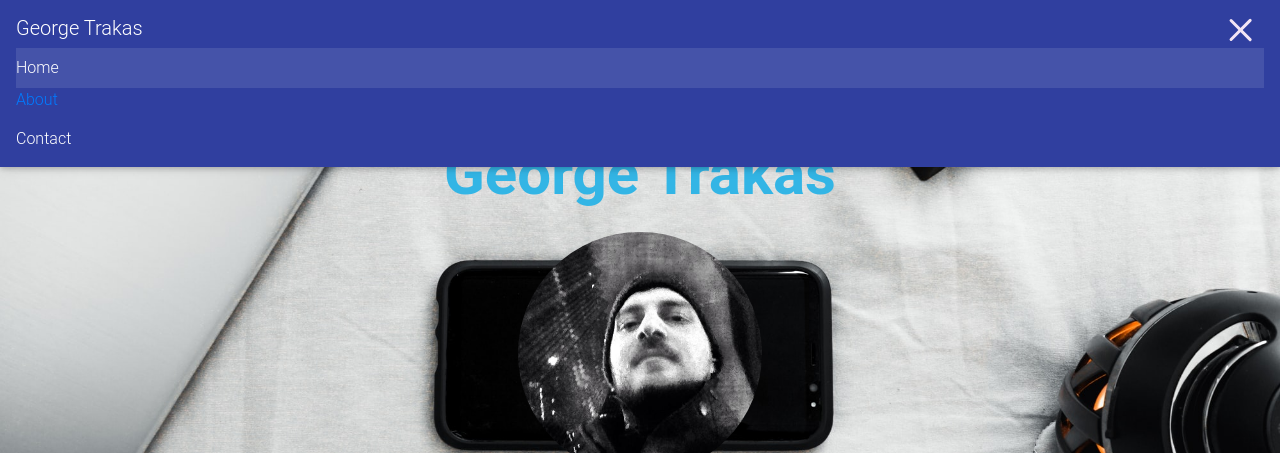
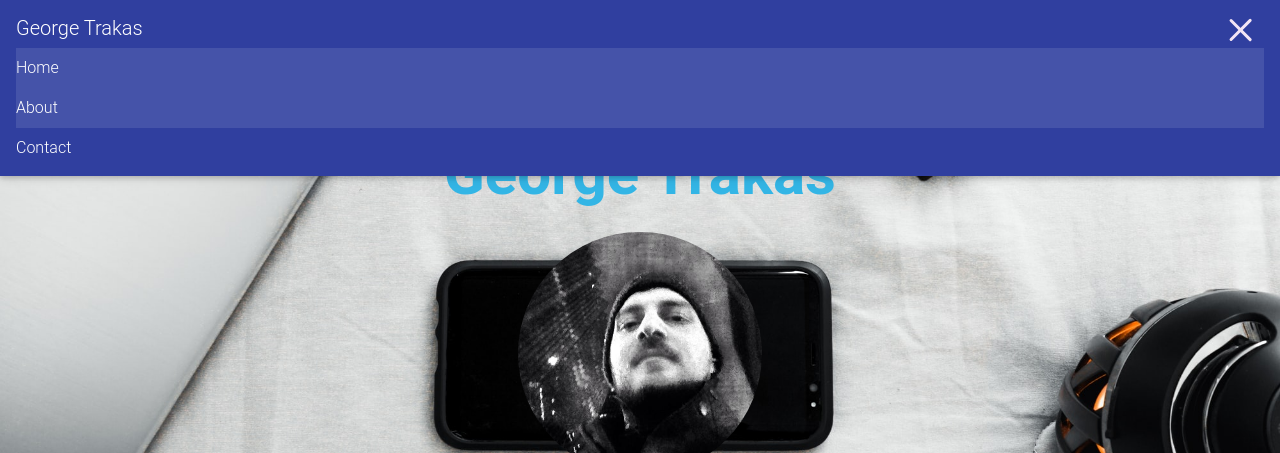
Before and after one commit to Gtrakas1/Portfolio, a plain HTML site: page index.html in a window 1280 px wide. Both pictures are taken after a click on the button "Toggle navigation". Shown: the top 453 px of the page. Drawn offline with nearby package versions, Linux system fonts and the light colour scheme.

Commit message:
fixed Abour  link

```diff
--- a/css/portfolio.css
+++ b/css/portfolio.css
@@ -1,7 +1,3 @@
-
-img {
-width: 50%;
-}
 /* Header Parallax Element Style*/
 .paral {
     background-attachment: fixed;
--- a/index.html
+++ b/index.html
@@ -41,9 +41,10 @@
 				<a class="nav-link" href="#Home">Home</a>
 			</li>
 			<li class="nav-item active">
-				<a clasSs="nav-link text-light" href="#About">About </a>
+				<a class="nav-link" href="#About">About</a>
 			</li>
-			<li class="nav-item">
+
+			</li><li class="nav-item">
 				<a class="nav-link" href="#contact-form">Contact</a>
 			</li>
 		</ul>
```
